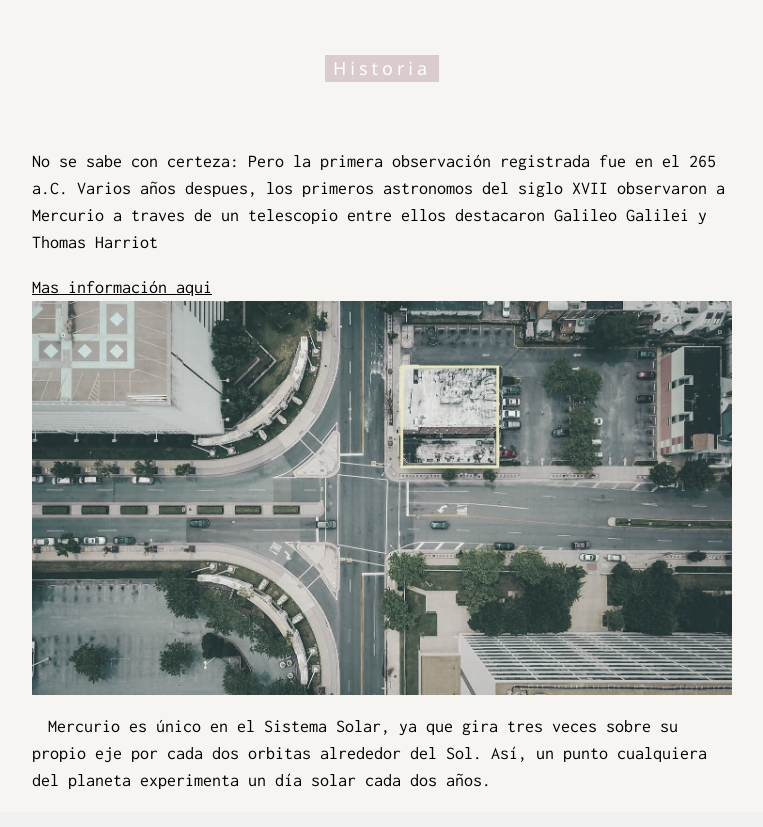
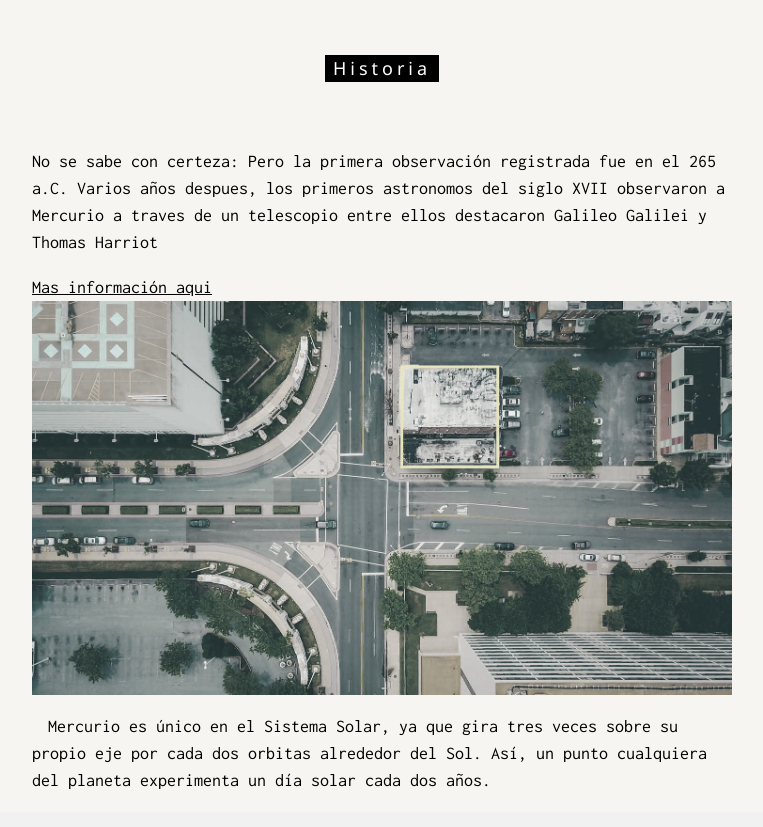
Before and after one commit to pablosamba/pablosamba, a plain HTML site: page web/secundaria09.html in a window 1280 px wide. Shown: the part 2627-3454 px from the top of the page, without its empty margins (258-1021 px from the left). Drawn offline with nearby package versions, Linux system fonts and the light colour scheme; files whose address does not match are found by name.

Commit message:
Update secundaria09.html

```diff
--- a/web/secundaria09.html
+++ b/web/secundaria09.html
@@ -133,7 +133,7 @@ body, html {
 <!-- Contact/Area Container -->
 <div class="w3-container" id="where" style="padding-bottom:32px;">
   <div class="w3-content" style="max-width:700px">
-    <h5 class="w3-center w3-padding-48"><span class="w3-tag w3-wide" style="background-color:pink">Historia</span></h5>
+    <h5 class="w3-center w3-padding-48"><span class="w3-tag w3-wide">Historia</span></h5>
 
     <p>No se sabe con certeza: Pero la primera observación registrada fue en el 265 a.C. Varios años despues, los primeros astronomos del siglo XVII observaron a Mercurio a traves de un telescopio entre ellos destacaron Galileo Galilei y Thomas Harriot</p>
     <a href="https://museovirtual.csic.es/salas/luz/luz3.htm">Mas información aqui</a>
```
